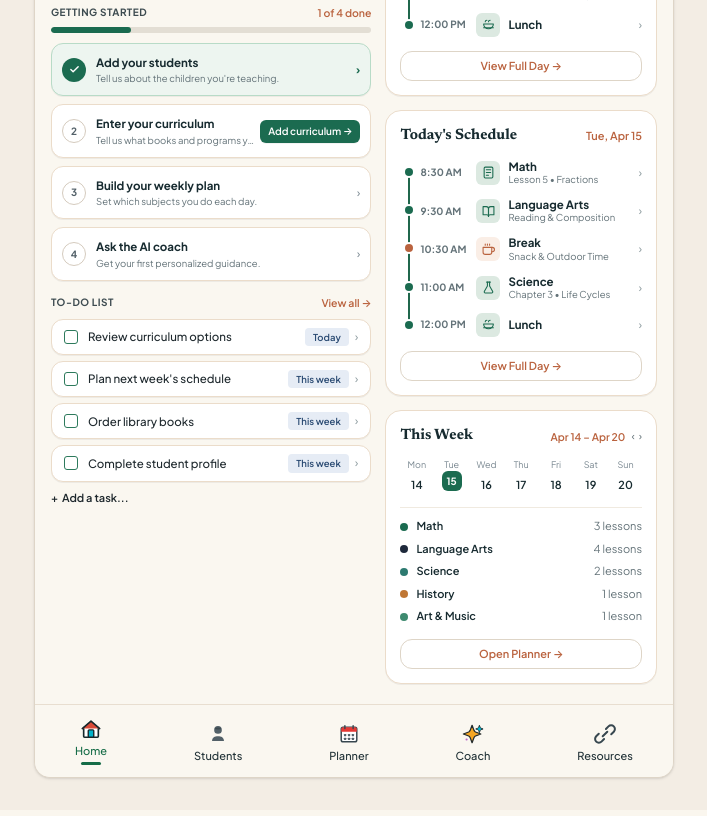
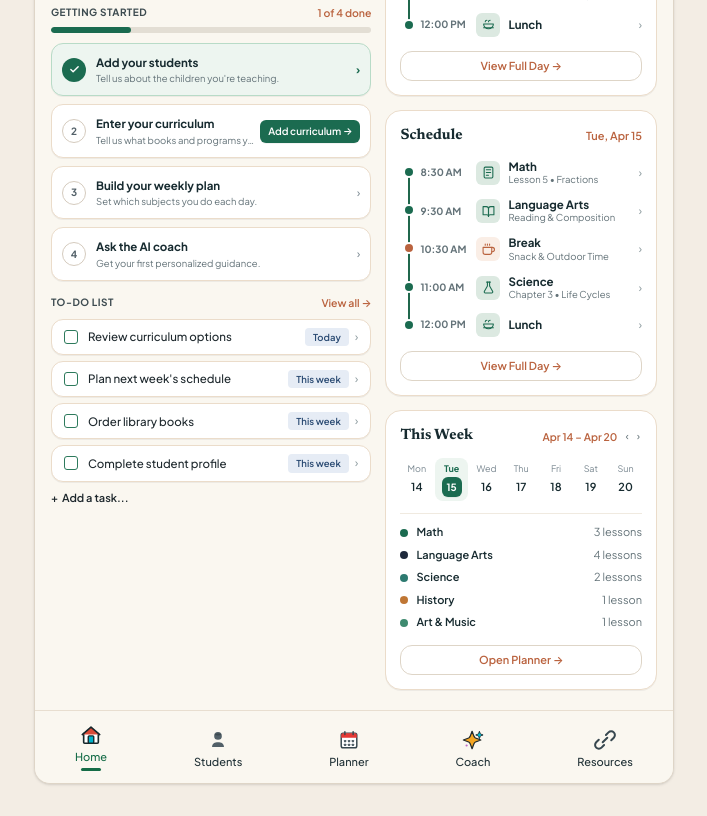
Before and after one commit to Fulchand89/Tabula-AI, a React (Vite) app: page / in a window 1280 px wide. Shown: the part 420-1236 px from the top of the page, without its empty margins (286-993 px from the left). Built offline with nearby package versions, Linux system fonts and the light colour scheme.

Commit message:
feat: make every day in This Week card clickable and interactive

```diff
--- a/src/pages/website/DashboardHome.jsx
+++ b/src/pages/website/DashboardHome.jsx
@@ -1,7 +1,81 @@
 import React, { useState } from 'react';
+
+const WEEK_DAYS = [
+  {
+    day: 'Mon',
+    date: 14,
+    fullDate: 'Mon, Apr 14',
+    lessons: [
+      { name: 'Math', count: '1 lesson', color: 'bg-[#1b6b50]' },
+      { name: 'Language Arts', count: '1 lesson', color: 'bg-[#1e293b]' },
+      { name: 'Reading', count: '1 lesson', color: 'bg-[#558273]' },
+    ]
+  },
+  {
+    day: 'Tue',
+    date: 15,
+    fullDate: 'Tue, Apr 15',
+    lessons: [
+      { name: 'Math', count: '3 lessons', color: 'bg-[#1b6b50]' },
+      { name: 'Language Arts', count: '4 lessons', color: 'bg-[#1e293b]' },
+      { name: 'Science', count: '2 lessons', color: 'bg-[#2d7a70]' },
+      { name: 'History', count: '1 lesson', color: 'bg-[#bf7634]' },
+      { name: 'Art & Music', count: '1 lesson', color: 'bg-[#3e8a6f]' },
+    ]
+  },
+  {
+    day: 'Wed',
+    date: 16,
+    fullDate: 'Wed, Apr 16',
+    lessons: [
+      { name: 'Math', count: '2 lessons', color: 'bg-[#1b6b50]' },
+      { name: 'Writing', count: '1 lesson', color: 'bg-[#e5a93c]' },
+      { name: 'Language Arts', count: '2 lessons', color: 'bg-[#1e293b]' },
+      { name: 'History', count: '1 lesson', color: 'bg-[#bf7634]' },
+    ]
+  },
+  {
+    day: 'Thu',
+    date: 17,
+    fullDate: 'Thu, Apr 17',
+    lessons: [
+      { name: 'Reading', count: '2 lessons', color: 'bg-[#558273]' },
+      { name: 'History', count: '1 lesson', color: 'bg-[#bf7634]' },
+      { name: 'Science', count: '2 lessons', color: 'bg-[#2d7a70]' },
+    ]
+  },
+  {
+    day: 'Fri',
+    date: 18,
+    fullDate: 'Fri, Apr 18',
+    lessons: [
+      { name: 'Review', count: '1 lesson', color: 'bg-[#ba704f]' },
+      { name: 'Art & Music', count: '2 lessons', color: 'bg-[#3e8a6f]' },
+      { name: 'Math', count: '1 lesson', color: 'bg-[#1b6b50]' },
+    ]
+  },
+  {
+    day: 'Sat',
+    date: 19,
+    fullDate: 'Sat, Apr 19',
+    lessons: [
+      { name: 'Nature Walk', count: 'Outdoor', color: 'bg-[#276e48]' },
+      { name: 'Library Visit', count: 'Free reading', color: 'bg-[#558273]' },
+    ]
+  },
+  {
+    day: 'Sun',
+    date: 20,
+    fullDate: 'Sun, Apr 20',
+    lessons: [
+      { name: 'Read-Aloud & Rest', count: 'Quiet time', color: 'bg-[#70587c]' },
+    ]
+  },
+];
 
 export default function DashboardHome({ onOpenAddCurriculum, onNavigateToStudents, onNavigateToCoach, onNavigateToPlanner }) {
   const [activeStep, setActiveStep] = useState(1);
+  const [selectedDayDate, setSelectedDayDate] = useState(15);
   const [coachQuestion, setCoachQuestion] = useState('');
   const [coachAnswer, setCoachAnswer] = useState(null);
 
@@ -33,15 +107,17 @@ export default function DashboardHome({ onOpenAddCurriculum, onNavigateToStudent
     setCoachQuestion('');
   };
 
+  const currentSelectedDayObj = WEEK_DAYS.find(d => d.date === selectedDayDate) || WEEK_DAYS[1];
+
   // Schedule Timeline Card matching screenshot exactly
   const renderScheduleCard = (key) => (
     <div key={key} className="rounded-2xl border border-[#ebdcca] bg-white p-3.5 shadow-2xs">
       <div className="mb-3 flex items-center justify-between">
         <h3 className="font-serif text-[15px] font-bold text-[#172b30]">
-          Today's Schedule
+          Schedule
         </h3>
         <span className="text-[11px] font-semibold text-[#ba633f]">
-          Tue, Apr 15
+          {currentSelectedDayObj.fullDate}
         </span>
       </div>
 
@@ -578,87 +654,83 @@ export default function DashboardHome({ onOpenAddCurriculum, onNavigateToStudent
                     Apr 14 – Apr 20
                   </span>
                   <div className="flex items-center gap-1 text-[11px] text-[#637278]">
-                    <button className="hover:text-[#172b30] cursor-pointer">‹</button>
-                    <button className="hover:text-[#172b30] cursor-pointer">›</button>
+                    <button
+                      type="button"
+                      onClick={() => {
+                        const currentIndex = WEEK_DAYS.findIndex(d => d.date === selectedDayDate);
+                        const prevIndex = (currentIndex - 1 + WEEK_DAYS.length) % WEEK_DAYS.length;
+                        setSelectedDayDate(WEEK_DAYS[prevIndex].date);
+                      }}
+                      className="hover:text-[#172b30] cursor-pointer p-0.5"
+                      aria-label="Previous day"
+                    >
+                      ‹
+                    </button>
+                    <button
+                      type="button"
+                      onClick={() => {
+                        const currentIndex = WEEK_DAYS.findIndex(d => d.date === selectedDayDate);
+                        const nextIndex = (currentIndex + 1) % WEEK_DAYS.length;
+                        setSelectedDayDate(WEEK_DAYS[nextIndex].date);
+                      }}
+                      className="hover:text-[#172b30] cursor-pointer p-0.5"
+                      aria-label="Next day"
+                    >
+                      ›
+                    </button>
                   </div>
                 </div>
               </div>
 
-              {/* Calendar Days Row */}
+              {/* Calendar Days Row - Every day is clickable */}
               <div className="mb-3 grid grid-cols-7 gap-0.5 text-center">
-                <div>
-                  <span className="block text-[9px] text-[#798790]">Mon</span>
-                  <span className="text-[11px] font-semibold text-[#172b30]">14</span>
-                </div>
-                <div className="flex flex-col items-center">
-                  <span className="block text-[9px] text-[#798790]">Tue</span>
-                  <span className="flex h-5 w-5 items-center justify-center rounded-md bg-[#1b6b50] text-[10px] font-bold text-white">
-                    15
-                  </span>
-                </div>
-                <div>
-                  <span className="block text-[9px] text-[#798790]">Wed</span>
-                  <span className="text-[11px] font-semibold text-[#172b30]">16</span>
-                </div>
-                <div>
-                  <span className="block text-[9px] text-[#798790]">Thu</span>
-                  <span className="text-[11px] font-semibold text-[#172b30]">17</span>
-                </div>
-                <div>
-                  <span className="block text-[9px] text-[#798790]">Fri</span>
-                  <span className="text-[11px] font-semibold text-[#172b30]">18</span>
-                </div>
-                <div>
-                  <span className="block text-[9px] text-[#798790]">Sat</span>
-                  <span className="text-[11px] font-semibold text-[#172b30]">19</span>
-                </div>
-                <div>
-                  <span className="block text-[9px] text-[#798790]">Sun</span>
-                  <span className="text-[11px] font-semibold text-[#172b30]">20</span>
-                </div>
+                {WEEK_DAYS.map((d) => {
+                  const isSelected = selectedDayDate === d.date;
+                  return (
+                    <button
+                      key={d.day}
+                      type="button"
+                      onClick={() => setSelectedDayDate(d.date)}
+                      className={`flex flex-col items-center py-1 px-0.5 rounded-lg transition-all cursor-pointer ${
+                        isSelected
+                          ? 'bg-[#edf5f0]'
+                          : 'hover:bg-[#faf5eb]'
+                      }`}
+                    >
+                      <span className={`block text-[9px] mb-0.5 transition-colors ${
+                        isSelected ? 'font-bold text-[#1b6b50]' : 'text-[#798790]'
+                      }`}>
+                        {d.day}
+                      </span>
+                      {isSelected ? (
+                        <span className="flex h-5 w-5 items-center justify-center rounded-md bg-[#1b6b50] text-[10px] font-bold text-white shadow-2xs">
+                          {d.date}
+                        </span>
+                      ) : (
+                        <span className="flex h-5 w-5 items-center justify-center text-[11px] font-semibold text-[#172b30] hover:text-[#1b6b50]">
+                          {d.date}
+                        </span>
+                      )}
+                    </button>
+                  );
+                })}
               </div>
 
-              {/* Subject Stats */}
+              {/* Subject Stats for Selected Day */}
               <div className="space-y-1.5 border-t border-[#f0eae0] pt-2.5">
-                <div className="flex items-center justify-between text-[11px]">
-                  <div className="flex items-center gap-2">
-                    <span className="h-2 w-2 rounded-full bg-[#1b6b50]" />
-                    <span className="font-semibold text-[#172b30]">Math</span>
-                  </div>
-                  <span className="text-[#637278]">3 lessons</span>
-                </div>
-
-                <div className="flex items-center justify-between text-[11px]">
-                  <div className="flex items-center gap-2">
-                    <span className="h-2 w-2 rounded-full bg-[#1e293b]" />
-                    <span className="font-semibold text-[#172b30]">Language Arts</span>
-                  </div>
-                  <span className="text-[#637278]">4 lessons</span>
-                </div>
-
-                <div className="flex items-center justify-between text-[11px]">
-                  <div className="flex items-center gap-2">
-                    <span className="h-2 w-2 rounded-full bg-[#2d7a70]" />
-                    <span className="font-semibold text-[#172b30]">Science</span>
-                  </div>
-                  <span className="text-[#637278]">2 lessons</span>
-                </div>
-
-                <div className="flex items-center justify-between text-[11px]">
-                  <div className="flex items-center gap-2">
-                    <span className="h-2 w-2 rounded-full bg-[#bf7634]" />
-                    <span className="font-semibold text-[#172b30]">History</span>
-                  </div>
-                  <span className="text-[#637278]">1 lesson</span>
-                </div>
-
-                <div className="flex items-center justify-between text-[11px]">
-                  <div className="flex items-center gap-2">
-                    <span className="h-2 w-2 rounded-full bg-[#3e8a6f]" />
-                    <span className="font-semibold text-[#172b30]">Art & Music</span>
-                  </div>
-                  <span className="text-[#637278]">1 lesson</span>
-                </div>
+                {currentSelectedDayObj.lessons.length > 0 ? (
+                  currentSelectedDayObj.lessons.map((lesson, idx) => (
+                    <div key={idx} className="flex items-center justify-between text-[11px]">
+                      <div className="flex items-center gap-2">
+                        <span className={`h-2 w-2 rounded-full ${lesson.color}`} />
+                        <span className="font-semibold text-[#172b30]">{lesson.name}</span>
+                      </div>
+                      <span className="text-[#637278]">{lesson.count}</span>
+                    </div>
+                  ))
+                ) : (
+                  <p className="text-[10.5px] text-[#8d9b9f] text-center py-1">No lessons scheduled for this day</p>
+                )}
               </div>
 
               {/* Open Planner button */}
```
